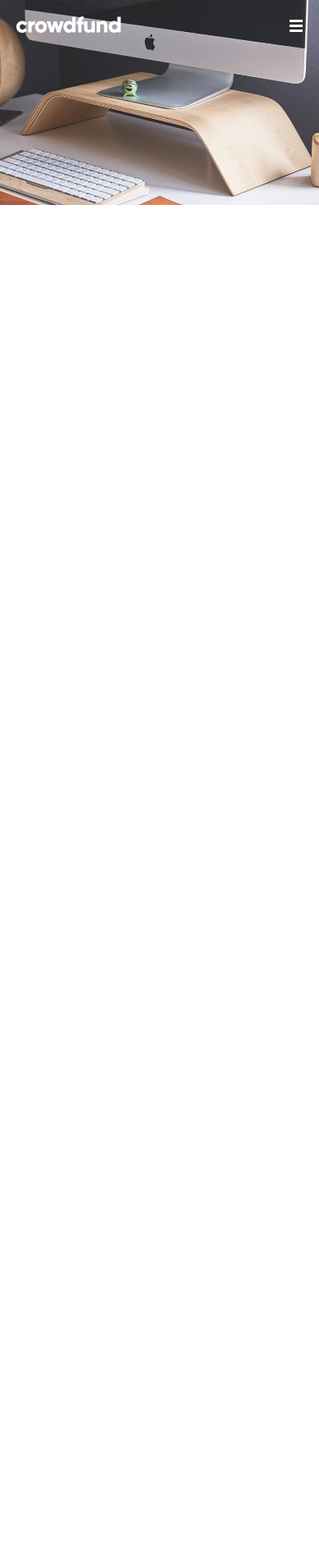
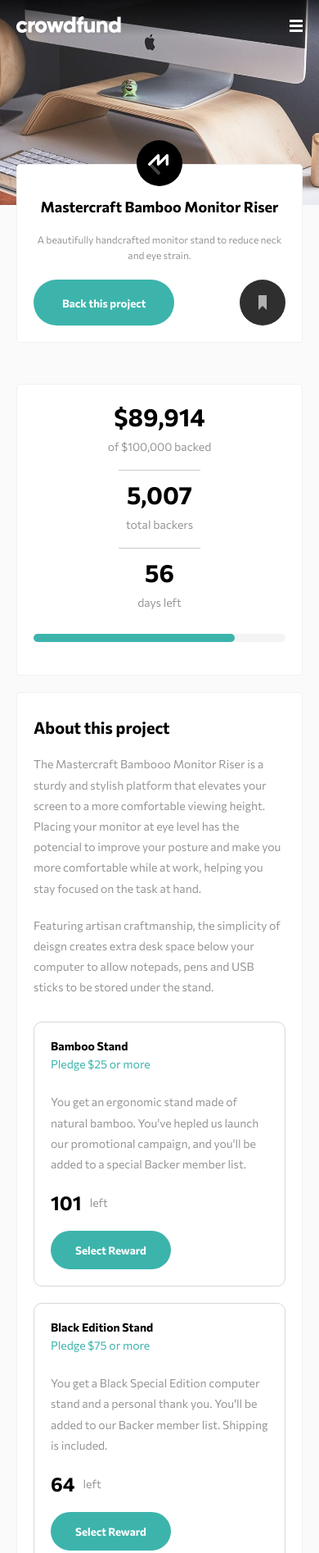
Before and after one commit to predikdev/crowfunding-product-page, a website built with Parcel: page src/index.html in a window 390 px wide. Shown: the top 1894 px of the page at 82% size. Before the commit the page ends 844 px from the top, so only its background shows below. Built offline with nearby package versions, Linux system fonts and the light colour scheme.

Commit message:
Mobile version without JS

```diff
--- a/src/index.html
+++ b/src/index.html
@@ -8,9 +8,9 @@
     <link rel="stylesheet" href="./scss/main.scss" />
   </head>
   <body>
-    <header>
-      <div class="container">
-        <nav>
+    <header id="header">
+      <nav class="main-nav">
+        <div class="container">
           <div class="logo">
             <img src="./assets/logo.svg" alt="Crowdfund logo" />
           </div>
@@ -25,8 +25,115 @@
               alt="menu open and close button"
             />
           </div>
-        </nav>
+        </div>
+      </nav>
+    </header>
+    <section id="hero">
+      <div class="container">
+        <div class="card card__hero">
+          <div class="card__hero--image">
+            <img src="./assets/logo-mastercraft.svg" alt="Mastercraft icon" />
+          </div>
+          <div class="card__hero--title">Mastercraft Bamboo Monitor Riser</div>
+          <div class="card__hero--description">
+            A beautifully handcrafted monitor stand to reduce neck and eye
+            strain.
+          </div>
+          <div class="card__hero--buttons">
+            <button class="btn btn-large btn">Back this project</button>
+            <img
+              src="./assets/icon-bookmark.svg"
+              alt=""
+              class="card__bookmark"
+            />
+          </div>
+        </div>
       </div>
-    </header>
+    </section>
+    <section class="numbers">
+      <div class="container">
+        <div class="card card__numbers">
+          <div class="card__raised">
+            <div class="card__raised--title">$89,914</div>
+            <div class="card__raised--description">of $100,000 backed</div>
+          </div>
+          <hr />
+          <div class="card__participants">
+            <div class="card__participants--title">5,007</div>
+            <div class="card__participants--description">total backers</div>
+          </div>
+          <hr />
+          <div class="card__days">
+            <div class="card__days--title">56</div>
+            <div class="card__days--description">days left</div>
+          </div>
+          <div class="card__bar"></div>
+        </div>
+      </div>
+    </section>
+    <section class="about">
+      <div class="container">
+        <div class="card card__about">
+          <h1 class="card__about--title">About this project</h1>
+          <p class="card__about--description">
+            The Mastercraft Bambooo Monitor Riser is a sturdy and stylish
+            platform that elevates your screen to a more comfortable viewing
+            height. Placing your monitor at eye level has the potencial to
+            improve your posture and make you more comfortable while at work,
+            helping you stay focused on the task at hand.
+          </p>
+          <p class="card__about--description">
+            Featuring artisan craftmanship, the simplicity of deisgn creates
+            extra desk space below your computer to allow notepads, pens and USB
+            sticks to be stored under the stand.
+          </p>
+          <!-- Card option 1 -->
+          <div class="card__option">
+            <h1 class="card__option--title">Bamboo Stand</h1>
+            <h2 class="card__option--subtitle">Pledge $25 or more</h2>
+            <p class="card__option--description">
+              You get an ergonomic stand made of natural bamboo. You've hepled
+              us launch our promotional campaign, and you'll be added to a
+              special Backer member list.
+            </p>
+            <div class="card__option--stock">
+              <h1>101</h1>
+              <p>left</p>
+            </div>
+            <button class="btn btn-small">Select Reward</button>
+          </div>
+          <!-- Card option 2 -->
+          <div class="card__option">
+            <h1 class="card__option--title">Black Edition Stand</h1>
+            <h2 class="card__option--subtitle">Pledge $75 or more</h2>
+            <p class="card__option--description">
+              You get a Black Special Edition computer stand and a personal
+              thank you. You'll be added to our Backer member list. Shipping is
+              included.
+            </p>
+            <div class="card__option--stock">
+              <h1>64</h1>
+              <p>left</p>
+            </div>
+            <button class="btn btn-small">Select Reward</button>
+          </div>
+          <!-- Card option 3 -->
+          <div class="card__option">
+            <h1 class="card__option--title">Mahogany Special Edition</h1>
+            <h2 class="card__option--subtitle">Pledge $200 or more</h2>
+            <p class="card__option--description">
+              You get two Special Edition Mahogany stands, a Backer T-Shirt and
+              a personal thank you. You'll be added to our Backer member list.
+              Shipping is included.
+            </p>
+            <div class="card__option--stock">
+              <h1>0</h1>
+              <p>left</p>
+            </div>
+            <button class="btn btn-small">Out of Stock</button>
+          </div>
+        </div>
+      </div>
+    </section>
   </body>
 </html>
--- a/src/scss/abstracts/_fonts.scss
+++ b/src/scss/abstracts/_fonts.scss
@@ -1 +1,51 @@
+@use "./variables" as *;
 @import url('https://fonts.googleapis.com/css2?family=Commissioner:wght@400;500;700&display=swap');
+
+.card__hero--title {
+  font-size: 1.8rem;
+  font-weight: 700;
+  padding-top: 2rem;
+}
+.card__hero--description {
+  font-size: 1.2rem;
+  color: rgba($dark-gray, 0.8);
+  line-height: 1.6;
+  padding: 2rem 0;
+}
+
+.card__numbers {
+  text-align: center;
+  .card__raised {
+    &--title {
+      font-size: 3rem;
+      font-weight: 700;
+    }
+    &--description {
+      font-size: 1.4rem;
+      padding: 1rem 0;
+      color: rgba($dark-gray, 0.8);
+    }
+  }
+  .card__participants {
+    &--title {
+      font-size: 3rem;
+      font-weight: 700;
+    }
+    &--description {
+      font-size: 1.4rem;
+      padding: 1rem 0;
+      color: rgba($dark-gray, 0.8);
+    }
+  }
+  .card__days {
+    &--title {
+      font-size: 3rem;
+      font-weight: 700;
+    }
+    &--description {
+      font-size: 1.4rem;
+      padding: 1rem 0;
+      color: rgba($dark-gray, 0.8);
+    }
+  }
+}
--- a/src/scss/abstracts/_variables.scss
+++ b/src/scss/abstracts/_variables.scss
@@ -3,6 +3,15 @@
 $light-cyan: hsl(176, 50%, 47%);
 $dark-cyan: hsl(176, 72%, 28%);
 
-$white: #fff;
-$black: hsl(0, 0%, 0%);
+$white: #ffffff;
+$simple-black: hsl(0, 0%, 0%);
 $dark-gray: hsl(0, 0%, 48%);
+$light-gray: #f4f4f4;
+
+// Font sizes
+
+$font-xxl: 2.4rem;
+$font-xl: 2rem;
+$font-large: 1.8rem;
+$font-medium: 1.6rem;
+$font-small: 1.4rem;
--- /dev/null
+++ b/src/scss/base/_base.scss
@@ -0,0 +1,12 @@
+* {
+  box-sizing: border-box;
+  margin: 0;
+  padding: 0;
+}
+html {
+  font-size: 62.5%;
+  font-family: 'Commissioner', sans-serif;
+}
+body {
+  background-color: #fafafaff;
+}
--- a/src/scss/base/_typography.scss
+++ b/src/scss/base/_typography.scss
@@ -1,12 +1,5 @@
-* {
-  box-sizing: border-box;
-  margin: 0;
-  padding: 0;
-}
-html {
-  font-size: 62.5%;
-  font-family: 'Commissioner', sans-serif;
-}
+@use "../abstracts/variables" as *;
+
 a {
   color: $white;
   text-decoration: none;
--- /dev/null
+++ b/src/scss/components/_buttons.scss
@@ -0,0 +1,16 @@
+@use "../abstracts/variables" as *;
+
+.btn {
+  border: none;
+  border-radius: 10rem;
+  background-color: $light-cyan;
+  color: $white;
+  font-family: 'Commissioner', sans-serif;
+  font-weight: 700;
+}
+.btn-large {
+  padding: 1.5rem 3.5rem;
+}
+.btn-small {
+  padding: 1.5rem 3rem;
+}
--- /dev/null
+++ b/src/scss/components/_card-bar.scss
@@ -0,0 +1,21 @@
+@use "../abstracts/variables" as *;
+
+.card__bar {
+  width: 100%;
+  height: 1rem;
+  border-radius: 1rem;
+  background-color: $light-gray;
+  position: relative;
+  margin: 2rem 0;
+
+  &::before {
+    content: '';
+    position: absolute;
+    top: 0;
+    left: 0;
+    width: 80%;
+    height: 1rem;
+    border-radius: 1rem;
+    background-color: $light-cyan;
+  }
+}
--- /dev/null
+++ b/src/scss/components/_card-option.scss
@@ -0,0 +1,48 @@
+@use "../abstracts/variables" as *;
+
+.card__option {
+  position: relative;
+  margin: 2rem 0;
+  padding: 2rem;
+  border-radius: 1rem;
+  border: 0.1rem solid rgba($dark-gray, 0.3);
+
+  .card__option--title {
+    font-size: $font-small;
+  }
+  .card__option--subtitle {
+    padding: 0.5rem 0;
+    font-size: $font-small;
+    font-weight: 400;
+    color: $light-cyan;
+  }
+  .card__option--description {
+    padding: 2rem 0;
+    font-size: $font-small;
+    color: rgba($dark-gray, 0.8);
+    line-height: 1.8;
+  }
+  .card__option--stock {
+    display: flex;
+    align-items: center;
+
+    h1 {
+      font-size: $font-xxl;
+    }
+    p {
+      margin-left: 1rem;
+      font-size: $font-small;
+      color: rgba($dark-gray, 0.8);
+    }
+  }
+  .btn {
+    margin-top: 2rem;
+  }
+}
+.card__option:last-child {
+  opacity: 0.5;
+
+  .btn {
+    background-color: $dark-gray;
+  }
+}
--- /dev/null
+++ b/src/scss/components/_card.scss
@@ -0,0 +1,8 @@
+@use "../abstracts/variables" as *;
+
+.card {
+  background-color: white;
+  border-radius: 0.5rem;
+  border: 0.1rem solid rgba($dark-gray, 0.1);
+  padding: 2rem;
+}
--- a/src/scss/components/_logo.scss
+++ b/src/scss/components/_logo.scss
@@ -1,6 +1,5 @@
 .logo {
   font-size: 2rem;
   font-weight: 700;
-  color: $white;
   flex: 1;
 }
--- /dev/null
+++ b/src/scss/layouts/_card-about.scss
@@ -0,0 +1,15 @@
+@use "../abstracts/variables" as *;
+.card__about {
+  margin-top: 2rem;
+
+  .card__about--title {
+    font-size: $font-xl;
+    padding: 1rem 0;
+  }
+  .card__about--description {
+    padding: 1rem 0;
+    font-size: $font-small;
+    color: rgba($dark-gray, 0.8);
+    line-height: 1.8;
+  }
+}
--- /dev/null
+++ b/src/scss/layouts/_card-hero.scss
@@ -0,0 +1,17 @@
+.card__hero {
+  flex-direction: column;
+  display: flex;
+  align-items: center;
+  text-align: center;
+  position: relative;
+  top: -5rem;
+  &--image {
+    position: absolute;
+    top: -3rem;
+  }
+  &--buttons {
+    width: 100%;
+    display: flex;
+    justify-content: space-between;
+  }
+}
--- /dev/null
+++ b/src/scss/layouts/_card-numbers.scss
@@ -0,0 +1,11 @@
+@use "../abstracts/variables" as *;
+
+.card__numbers {
+  hr {
+    width: 10rem;
+    margin: 1rem auto;
+    border: 0;
+    height: 1px;
+    background-color: rgba($dark-gray, 0.4);
+  }
+}
--- a/src/scss/layouts/_navigation.scss
+++ b/src/scss/layouts/_navigation.scss
@@ -1,9 +1,14 @@
+@use "../abstracts/variables" as *;
+
 nav {
-  display: flex;
-  align-items: center;
   padding-top: 2rem;
+  background: linear-gradient(rgba($simple-black, 0.7), rgba($dark-gray, 0));
 
-  .menu {
-    display: none;
+  .container {
+    display: flex;
+    align-items: center;
+    .menu {
+      display: none;
+    }
   }
 }
--- a/src/scss/main.scss
+++ b/src/scss/main.scss
@@ -1,11 +1,20 @@
-@import './abstracts/fonts';
-@import './abstracts/mixins';
-@import './abstracts/variables';
+@use "./abstracts/fonts";
+@use "./abstracts/mixins";
+@use "./abstracts/variables";
 
-@import './base/typography';
+@use "./base/base";
+@use "./base/typography";
 
-@import './components/container';
-@import './components/logo';
+@use './utilities/container';
 
-@import './layouts/header';
-@import './layouts/navigation';
+@use './components/buttons';
+@use './components/card';
+@use './components/logo';
+@use './components/card-bar';
+@use './components/card-option';
+
+@use './layouts/header';
+@use './layouts/card-hero';
+@use './layouts/card-numbers';
+@use './layouts/navigation';
+@use "./layouts/card-about";
```
Also changed, not shown: src/scss/utilities/_container.scss (renamed from src/scss/components/_container.scss).
